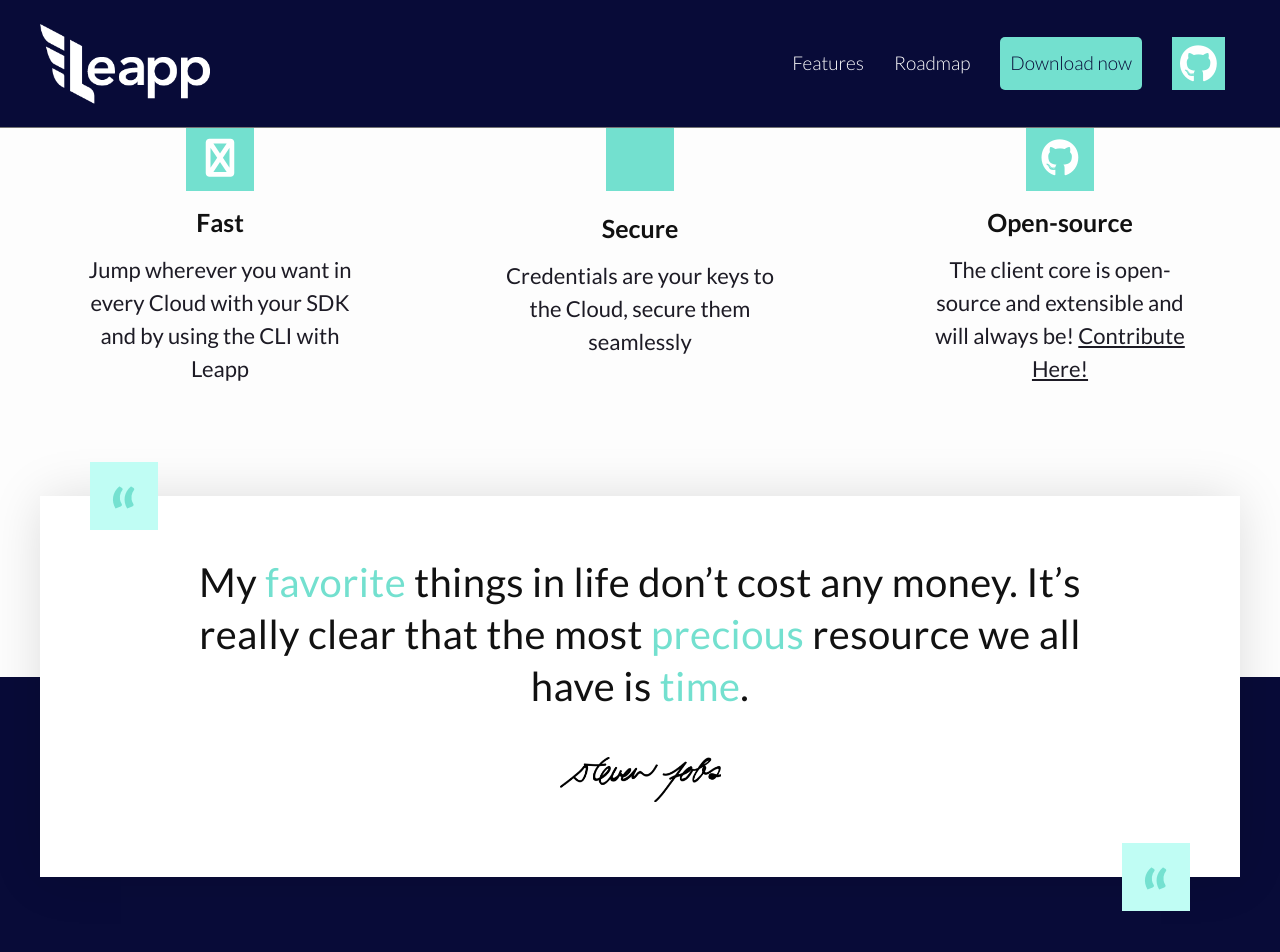
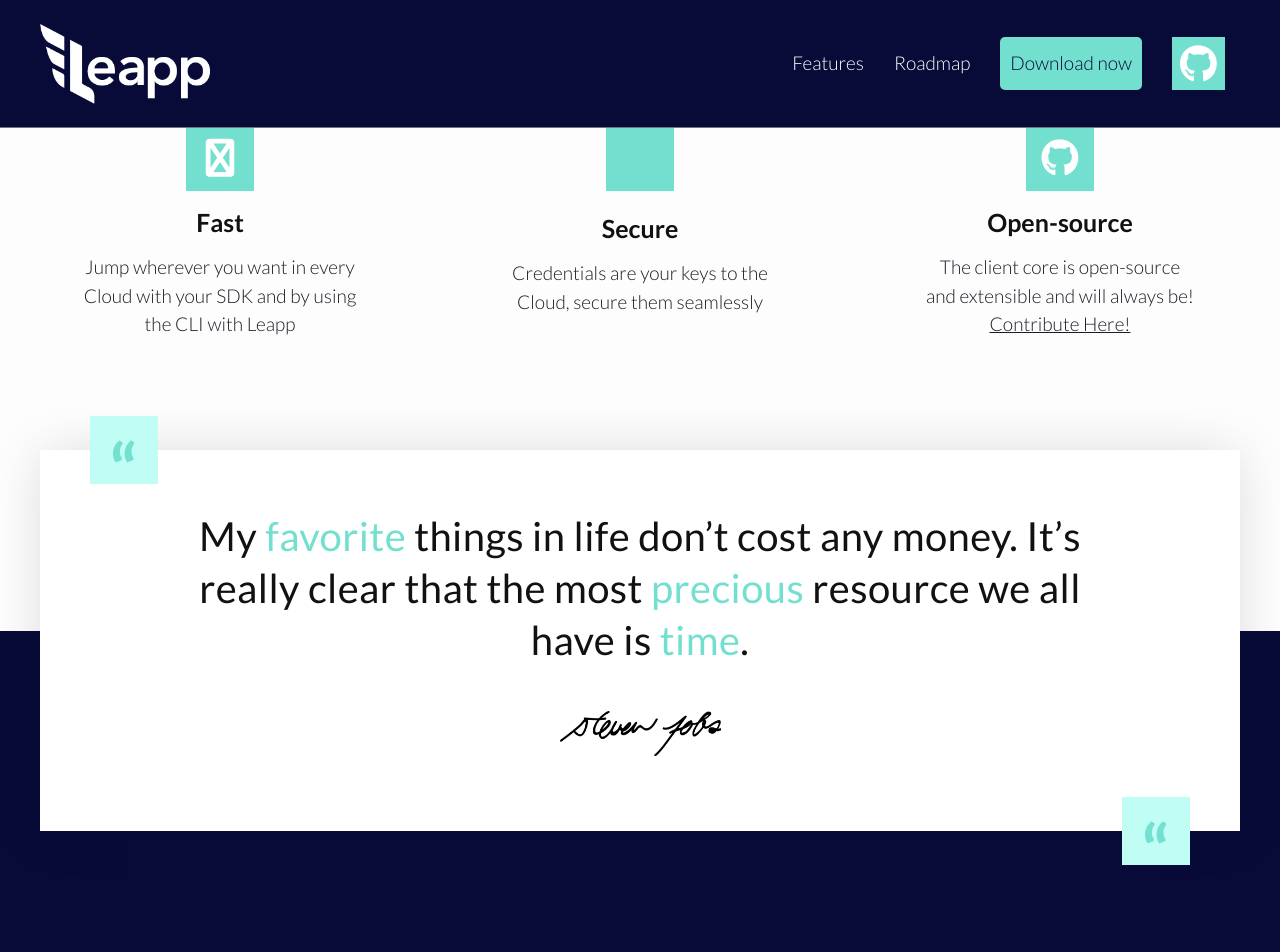
Before and after one commit to Noovolari/leapp-website, a Jekyll site: the page built from _pages/index.markdown, in a window 1280 px wide and 1400 px high, scrolled down 1071 px. Shown: the top 952 px of the window. Built offline with Jekyll 4.4.1, drawn with Linux system fonts in a browser that asks for light colours; nearby versions of some CDN libraries.

Commit message:
Fixed fonts

```diff
--- a/assets/css/main.css
+++ b/assets/css/main.css
@@ -304,8 +304,8 @@
   font-size: 25px; }
 
 #main-features p {
-  font-size: 22px;
-  font-weight: 400;
+  font-size: 19px;
+  font-weight: 300;
   color: #1D1B25;
   padding: 0 12%; }
 
@@ -403,8 +403,8 @@
   color: #73E0CF; }
 
 #features .features-holder p {
-  font-size: 22px;
-  font-weight: 400;
+  font-size: 19px;
+  font-weight: 300;
   margin-top: 0;
   margin-bottom: 1rem;
   color: #FFFFFF; }
--- a/assets/css/main.scss
+++ b/assets/css/main.scss
@@ -98,7 +98,7 @@
 #main-features i { background: #73E0CF; color: white; font-size: 38px; width: 68px; height: 52px; text-align: center; padding-top: 18px; display: inline-block; }
 #main-features h2 { margin: 2.5rem 0 5rem; font-weight: 600; line-height: 1.2; font-size: 2.5rem; }
 #main-features h3 { margin: 1rem; font-weight: 600; line-height: 1.2; font-size: 25px; }
-#main-features p { font-size: 22px; font-weight: 400; color: $text_color; padding: 0 12%;}
+#main-features p { font-size: 19px; font-weight: 300; color: $text_color; padding: 0 12%;}
 
 /** Waved Quote */
 #quote {position: relative; display: flex; flex-wrap: nowrap; justify-content:center; margin-bottom: -200px}
@@ -121,7 +121,7 @@
 #features .features-holder .feature.reverse { display: flex; flex-direction: row-reverse; align-items: center; }
 #features .features-holder .feature.reverse .content { text-align: right; }
 #features .features-holder h3 { margin-bottom: 1rem; font-size: 30px; font-weight: 600; line-height: 1.2; color: $blue; }
-#features .features-holder p { font-size: 22px; font-weight: 400; margin-top: 0; margin-bottom: 1rem; color: $white; }
+#features .features-holder p { font-size: 19px; font-weight: 300; margin-top: 0; margin-bottom: 1rem; color: $white; }
 #features .features-holder p em { font-style: normal; color: $blue; }
 #features .features-holder p a { text-decoration: underline; color: $white; }
 
```
